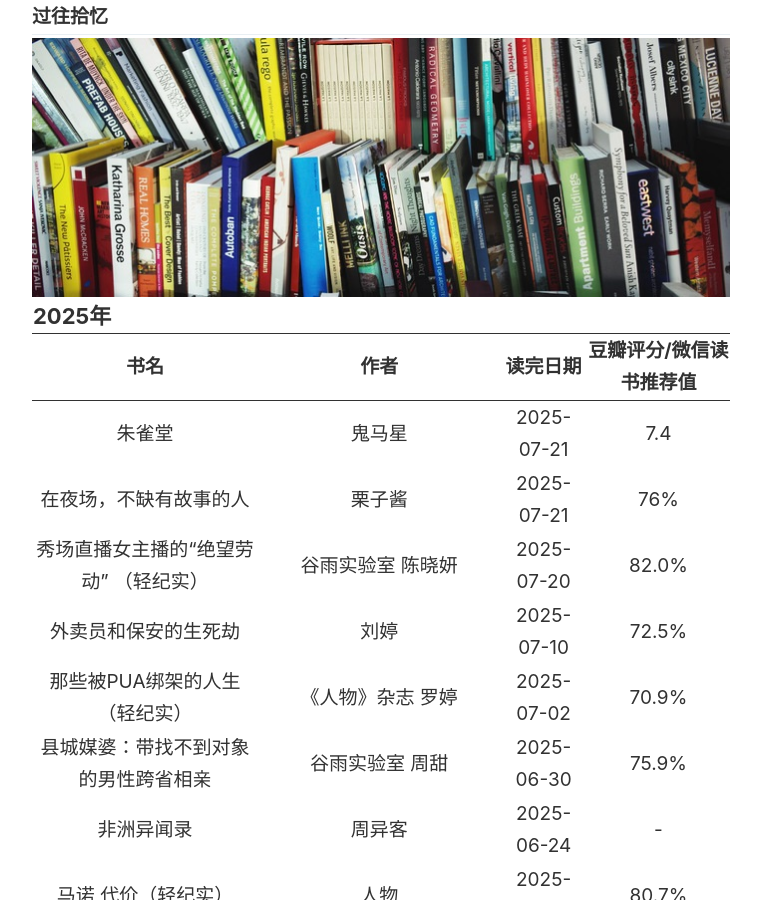
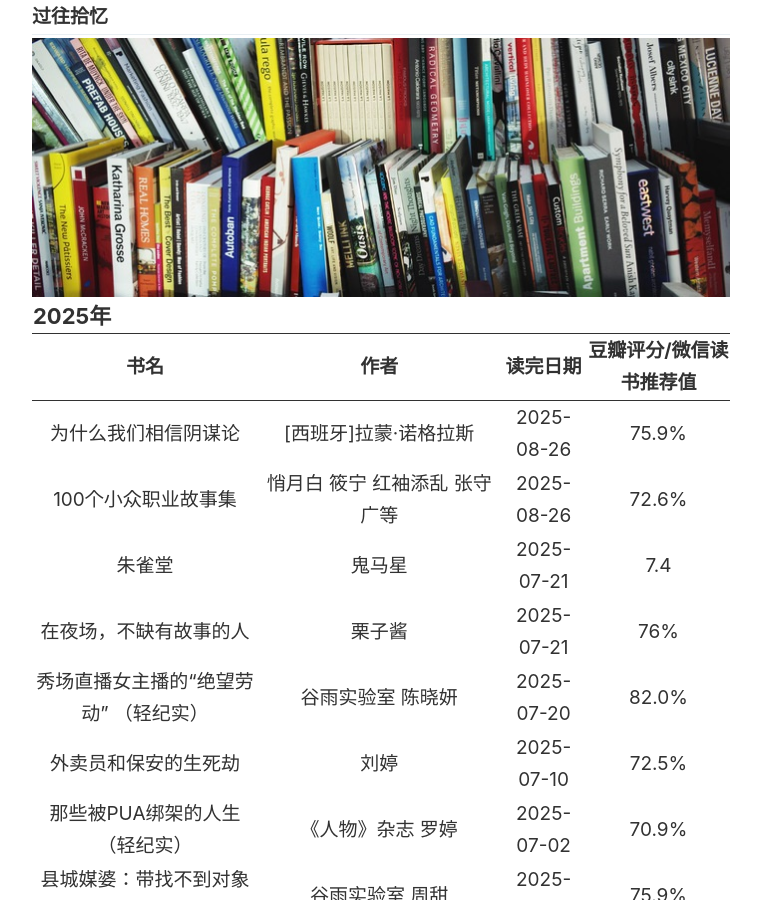
Before and after one commit to SWHL/SWHL.github.io, a Jekyll site: the page built from _pages/books.md, in a window 1280 px wide and 900 px high. Shown: the whole window, without its empty margins (259-1020 px from the left). Built offline with Jekyll 4.4.1, drawn with Linux system fonts in a browser that asks for light colours.

Commit message:
chore: upate files

```diff
--- a/_pages/books.md
+++ b/_pages/books.md
@@ -16,6 +16,18 @@ image: "./images/pages/books.jpg"
         </tr>
 　　</thead>
     <tbody>
+　      <tr>
+　　　　　<td><a href="https://weread.qq.com/web/reader/5da32ca0813ab8bc3g015a3c#outline?noScroll=1" target="_blank">为什么我们相信阴谋论</a></td>
+　　　　　<td>[西班牙]拉蒙·诺格拉斯</td>
+　　　　　<td>2025-08-26</td>
+　　　　　<td>75.9%</td>
+    　　</tr>
+　      <tr>
+　　　　　<td><a href="https://weread.qq.com/web/bookDetail/6d832b40813ab9a86g01102d" target="_blank">100个小众职业故事集</a></td>
+　　　　　<td>悄月白 筱宁 红袖添乱 张守广等</td>
+　　　　　<td>2025-08-26</td>
+　　　　　<td>72.6%</td>
+    　　</tr>
 　      <tr>
     　　　　　<td><a href="https://book.douban.com/subject/26628148/" target="_blank">朱雀堂</a></td>
     　　　　　<td>鬼马星</td>
```
Also changed, not shown: _pages/videos.md (+5 -0 lines).
